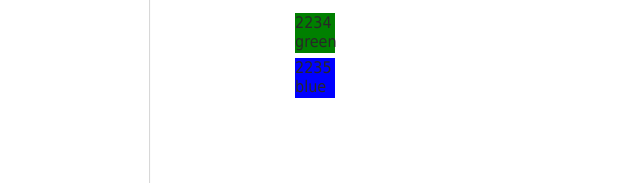
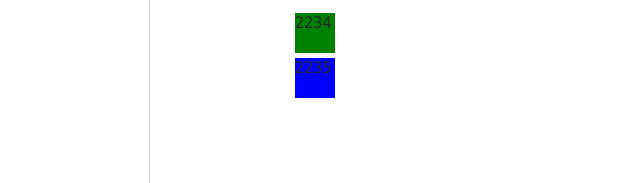
Before and after one commit to SandeshChinchole/intro-to-vue, a plain HTML site: page index.html in a window 1280 px wide. Shown: the part 277-460 px from the top of the page, 345-985 px from the left. Drawn offline with nearby package versions, Linux system fonts and the light colour scheme.

Commit message:
refactor

```diff
--- a/index.html
+++ b/index.html
@@ -28,7 +28,7 @@
             :style="{ backgroundColor: variant.variantColor }"
             @mouseover="updateProduct(variant.variantImage)"
           >
-          {{ variant.variantId }} {{ variant.variantColor }}
+          {{ variant.variantId }}
           </div>
         </div>
           <button v-on:click="addToCart">Add to cart</button>
```
